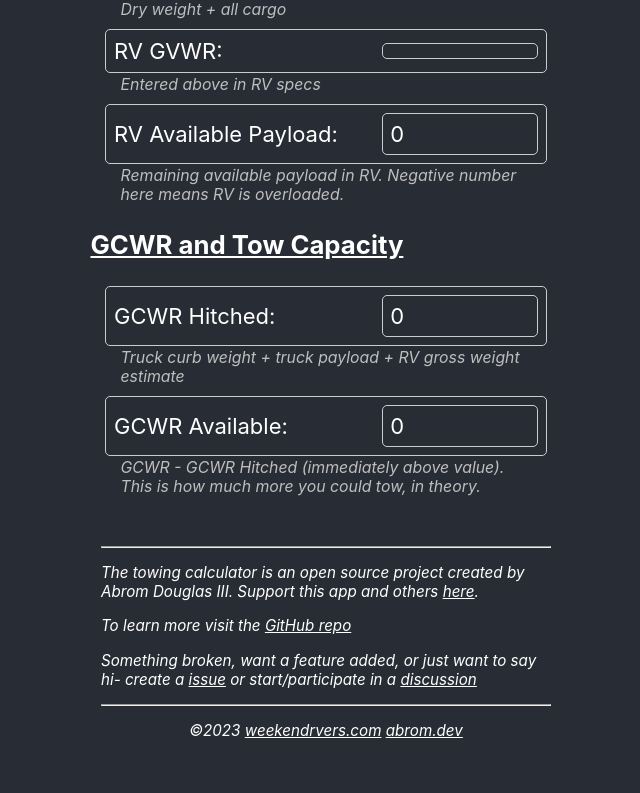
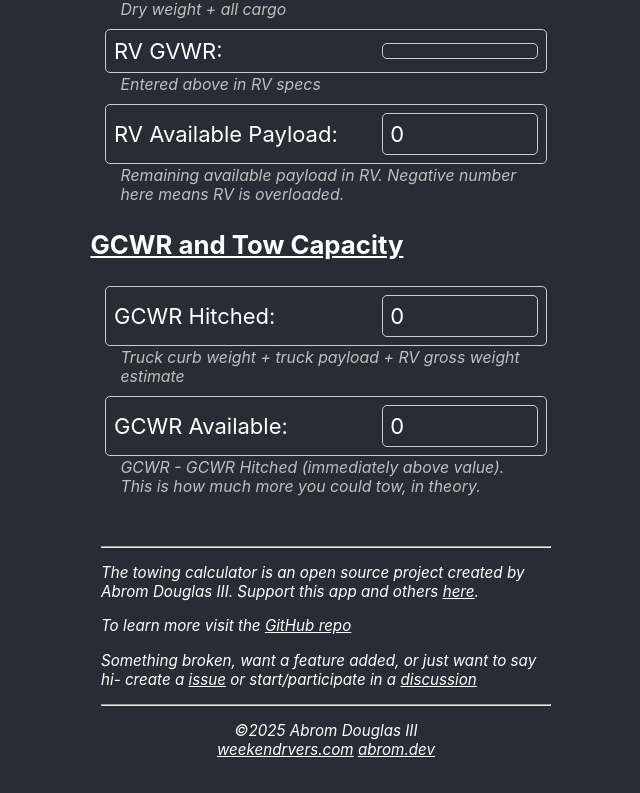
Before and after one commit to iamabrom/towcalculator, a React (Create React App) app in the folder tow-calculator/: page / in a window 1280 px wide. Shown: the part 2304-3097 px from the top of the page, without its empty margins (314-954 px from the left). Built offline with nearby package versions, Linux system fonts and the light colour scheme.

Commit message:
Updates
added MIT license updated some dependencies

```diff
--- a/tow-calculator/src/App.css
+++ b/tow-calculator/src/App.css
@@ -1,3 +1,9 @@
+/**
+ * Tow Calculator | towcalculator.app
+ * Copyright (c) 2025 Abrom Douglas III
+ * Licensed under the MIT License (see LICENSE file for details).
+ */
+
 .App {
   text-align: left;
 }
--- a/tow-calculator/src/App.tsx
+++ b/tow-calculator/src/App.tsx
@@ -1,3 +1,9 @@
+/**
+ * Tow Calculator | towcalculator.app
+ * Copyright (c) 2025 Abrom Douglas III
+ * Licensed under the MIT License (see LICENSE file for details).
+ */
+
 import React from "react";
 import "./App.css";
 import Calculator from "./Calculator";
--- a/tow-calculator/src/Calculator.tsx
+++ b/tow-calculator/src/Calculator.tsx
@@ -1,3 +1,9 @@
+/**
+ * Tow Calculator | towcalculator.app
+ * Copyright (c) 2025 Abrom Douglas III
+ * Licensed under the MIT License (see LICENSE file for details).
+ */
+
 import React, { useState, useEffect } from "react";
 
 const Calculator = () => {
@@ -416,7 +422,8 @@ const Calculator = () => {
         </p>
         <hr></hr>
         <p className="copyrightcenter">
-          ©2023{" "}
+          ©2025{" Abrom Douglas III"}
+          <br></br>
           <a href="https://weekendrvers.com" target="_blank">
             weekendrvers.com
           </a>{" "}
--- a/tow-calculator/src/index.tsx
+++ b/tow-calculator/src/index.tsx
@@ -1,3 +1,9 @@
+/**
+ * Tow Calculator | towcalculator.app
+ * Copyright (c) 2025 Abrom Douglas III
+ * Licensed under the MIT License (see LICENSE file for details).
+ */
+
 import React from 'react';
 import ReactDOM from 'react-dom/client';
 import './index.css';
```
Also changed, not shown: 2 other files (tests, documents, lock files or other folders).
